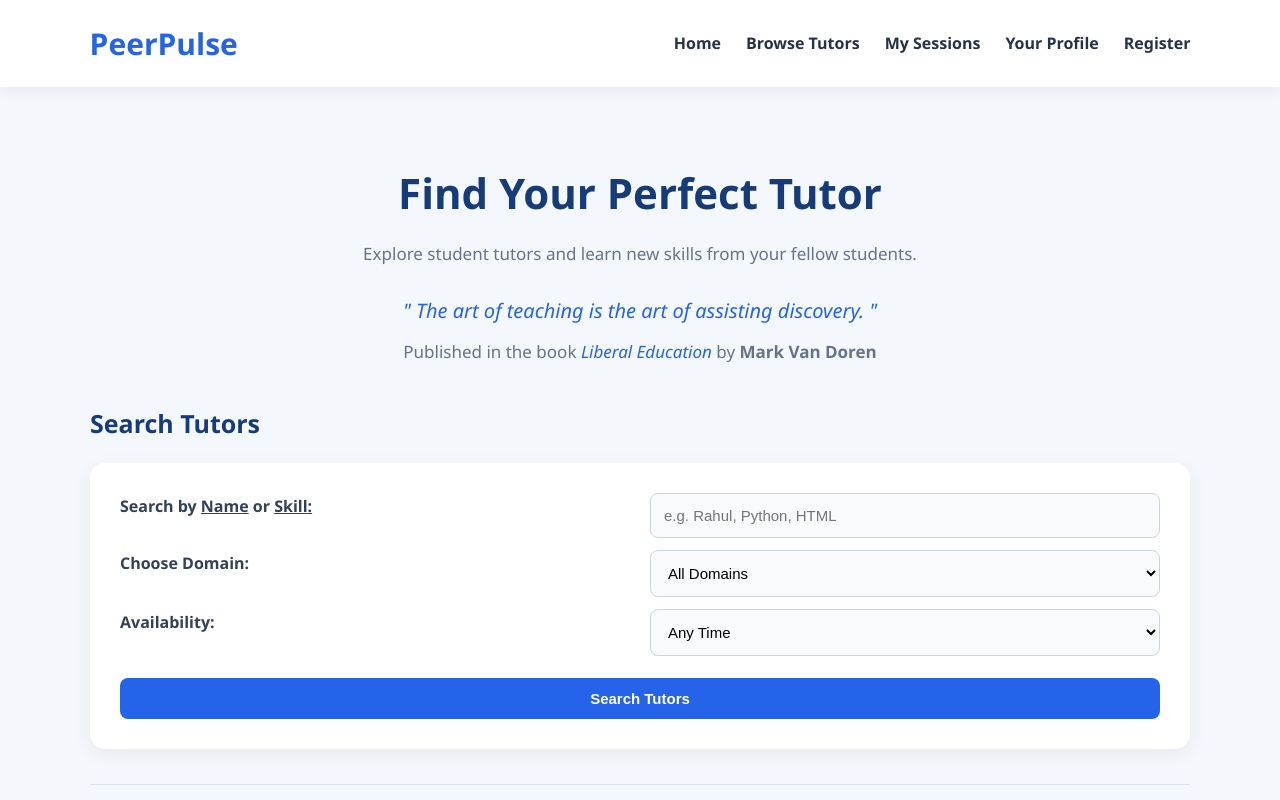
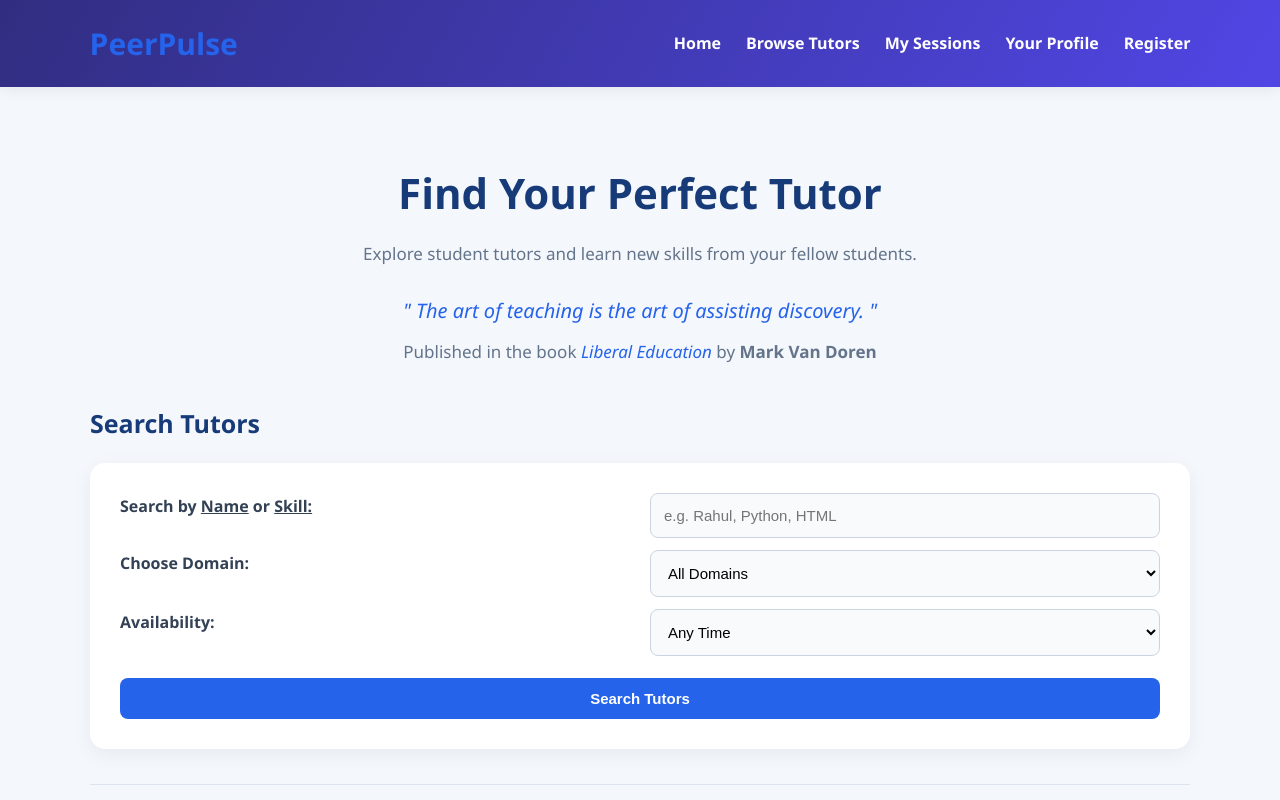
Before and after one commit to Akshaya-works/peer-tutoring, a plain HTML site: page browse.html in a window 1280 px wide. Shown: the top 800 px of the page. Drawn offline with Linux system fonts and the light colour scheme.

Commit message:
Update header background and nav link colors

```diff
--- a/browse.css
+++ b/browse.css
@@ -21,7 +21,8 @@ body {
 
 /* 2. Navigation Bar */
 header {
-    background-color: #ffffff;
+    background: linear-gradient(120deg, #312e81, #5146e5);
+    color: #ffffff;
     padding: 18px 7%;
     display: flex;
     justify-content: space-between;
@@ -45,7 +46,7 @@ nav {
 }
 
 nav a {
-    color: #263247;
+    color: #ffffff;
     text-decoration: none;
     font-weight: 600;
     transition: 0.3s;
```
